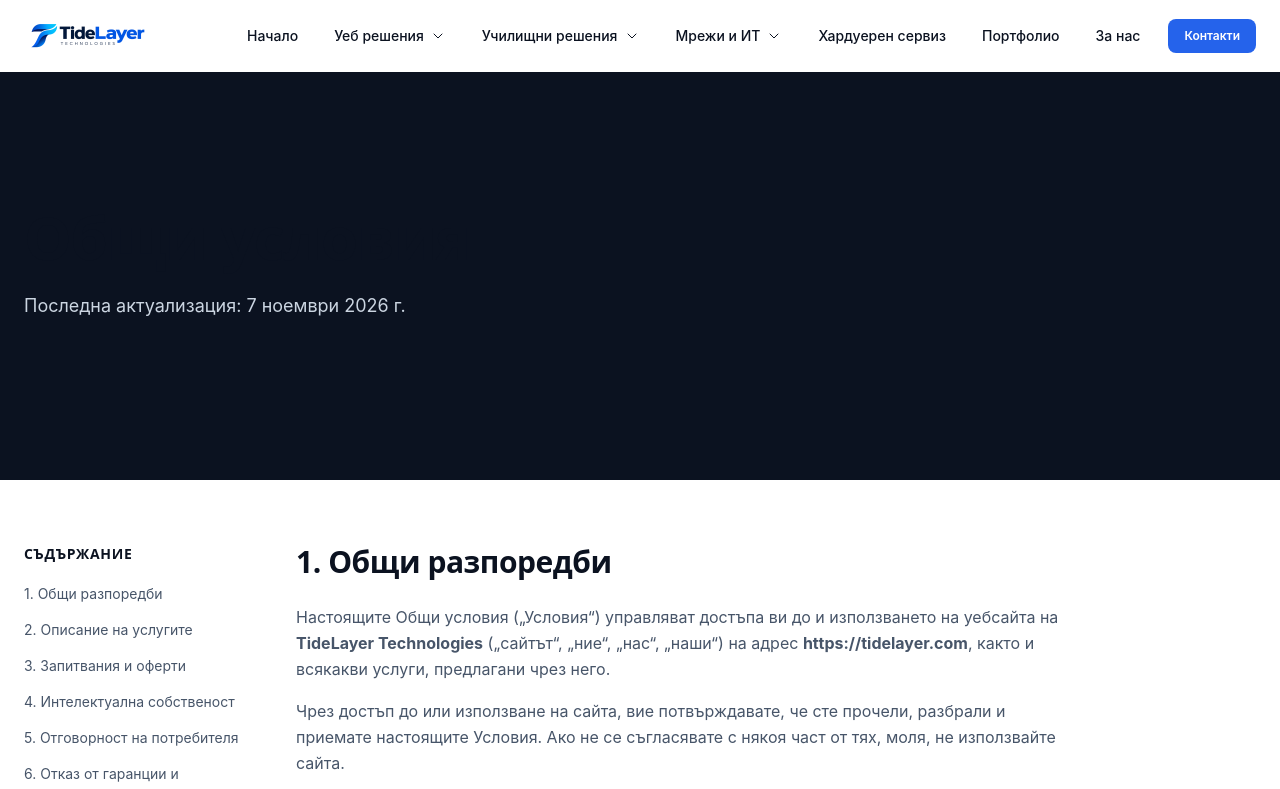
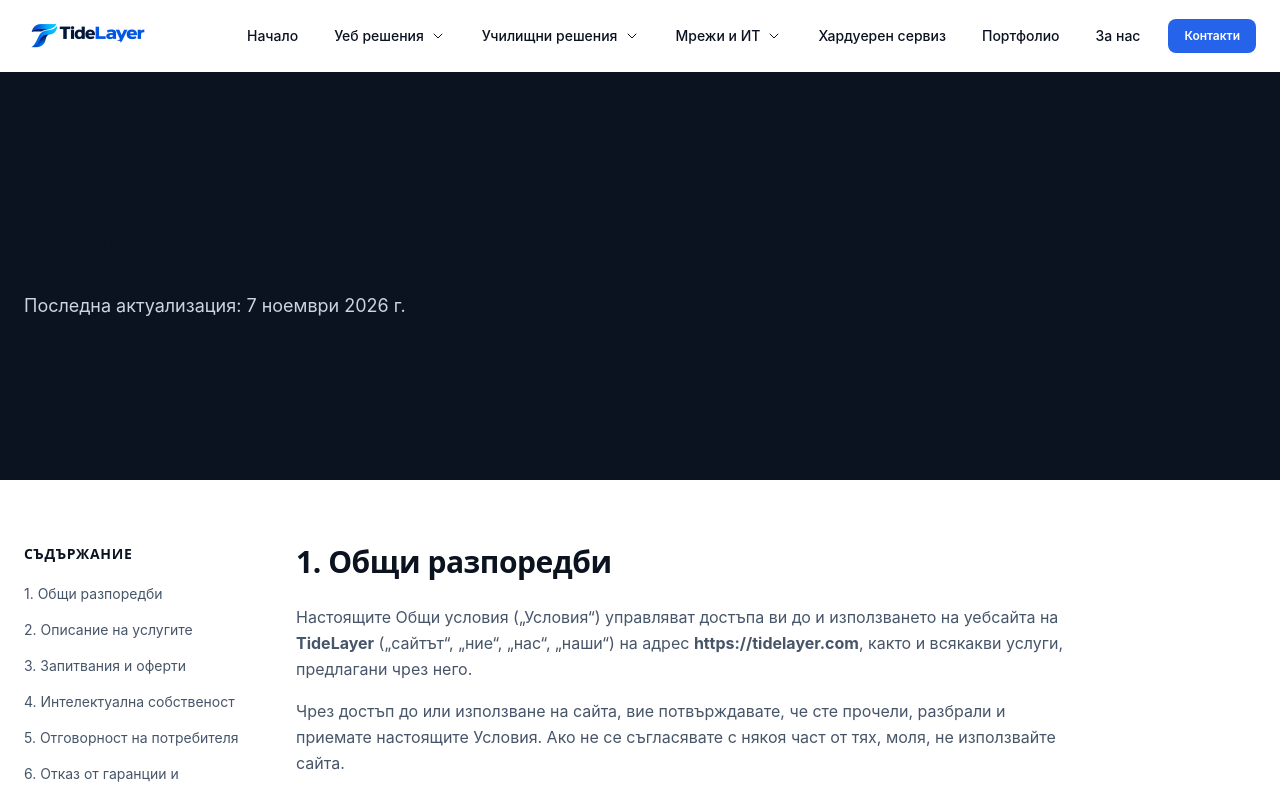
Before and after one commit to kvatev/TideLayer, a React (Vite) app: page /terms in a window 1280 px wide. Shown: the top 789 px of the page. Built offline with nearby package versions, Linux system fonts and the light colour scheme.

Commit message:
feat: simplify brand name and browser tab title to TideLayer only

```diff
--- a/index.html
+++ b/index.html
@@ -3,7 +3,7 @@
   <head>
     <meta charset="UTF-8" />
     <meta name="viewport" content="width=device-width, initial-scale=1.0" />
-    <title>TideLayer Technologies | Web. Systems. Support.</title>
+    <title>TideLayer</title>
 
     <!-- Фавикон за таба на браузъра (само логото / иконата без текст) -->
     <link rel="icon" type="image/svg+xml" href="/favicon.svg?v=2" />
@@ -17,38 +17,37 @@
     <!-- SEO Мета тагове за търсачки -->
     <meta name="description" content="Технологични решения за бизнес и образование. Уеб разработка, софтуер за училища, ИТ инфраструктура и хардуерен сервиз в Бургас и България." />
     <meta name="keywords" content="уеб разработка, уебсайтове, уеб приложения, софтуер за образование, ИТ инфраструктура, мрежи, хардуерен сервиз, Бургас, TideLayer" />
-    <meta name="author" content="TideLayer Technologies" />
+    <meta name="author" content="TideLayer" />
     <meta name="robots" content="index, follow" />
     <link rel="canonical" href="https://tidelayer.com" />
 
-    <!-- Open Graph (Facebook, LinkedIn, Viber, Telegram - логото с текста) -->
+    <!-- Open Graph (Facebook, LinkedIn, Viber, Telegram) -->
     <meta property="og:type" content="website" />
     <meta property="og:url" content="https://tidelayer.com" />
-    <meta property="og:site_name" content="TideLayer Technologies" />
-    <meta property="og:title" content="TideLayer Technologies | Web. Systems. Support." />
+    <meta property="og:site_name" content="TideLayer" />
+    <meta property="og:title" content="TideLayer" />
     <meta property="og:description" content="Технологични решения за бизнес и образование. Уеб разработка, специализиран софтуер за училища, ИТ инфраструктура и хардуерен сервиз." />
     <meta property="og:image" content="https://tidelayer.com/images/logo/logo.webp" />
     <meta property="og:image:secure_url" content="https://tidelayer.com/images/logo/logo.webp" />
     <meta property="og:image:type" content="image/webp" />
     <meta property="og:image:width" content="2048" />
     <meta property="og:image:height" content="768" />
-    <meta property="og:image:alt" content="TideLayer Technologies Logo" />
+    <meta property="og:image:alt" content="TideLayer Logo" />
     <meta property="og:locale" content="bg_BG" />
 
     <!-- Twitter Card -->
     <meta name="twitter:card" content="summary_large_image" />
-    <meta name="twitter:title" content="TideLayer Technologies | Web. Systems. Support." />
+    <meta name="twitter:title" content="TideLayer" />
     <meta name="twitter:description" content="Технологични решения за бизнес и образование. Уеб разработка, софтуер за училища, ИТ инфраструктура и хардуерен сервиз." />
     <meta name="twitter:image" content="https://tidelayer.com/images/logo/logo.webp" />
-    <meta name="twitter:image:alt" content="TideLayer Technologies Logo" />
+    <meta name="twitter:image:alt" content="TideLayer Logo" />
 
-    <!-- Структурирани данни за Google Търсачка (и двете: логото с текст и иконата) -->
+    <!-- Структурирани данни за Google Търсачка -->
     <script type="application/ld+json">
       {
         "@context": "https://schema.org",
         "@type": "Organization",
-        "name": "TideLayer Technologies",
-        "alternateName": "TideLayer",
+        "name": "TideLayer",
         "url": "https://tidelayer.com",
         "logo": "https://tidelayer.com/images/logo/logo.webp",
         "image": [
--- a/src/components/sections/Intro.tsx
+++ b/src/components/sections/Intro.tsx
@@ -8,7 +8,7 @@ export function Intro() {
           </h2>
           <div className="prose prose-slate max-w-none text-lg leading-relaxed space-y-6">
             <p>
-              TideLayer Technologies обединява три ключови технологични способности под една кръчка: уеб разработка, специализиран софтуер за образованието и мрежова ИТ инфраструктура.
+              TideLayer обединява три ключови технологични способности под една кръчка: уеб разработка, специализиран софтуер за образованието и мрежова ИТ инфраструктура.
               Този комбиниран подход ни позволява да разбираме бизнеса на клиентите си отвсякъде — от клиентоориентирания уебсайт, през вътрешните бизнес процеси, до хардуерната и мрежова основа, която ги поддържа.
             </p>
             <p>
--- a/src/components/sections/WhyChooseUs.tsx
+++ b/src/components/sections/WhyChooseUs.tsx
@@ -40,7 +40,7 @@ export function WhyChooseUs() {
       <div className="container">
         <div className="text-center max-w-2xl mx-auto mb-12 animate-fade-in">
           <h2 id="why-title" className="text-4xl md:text-5xl font-heading font-bold text-navy-900 mb-4">
-            Защо TideLayer Technologies
+            Защо TideLayer
           </h2>
           <p className="text-lg text-slate-600">
             Избирайте ни не защото сме най-големи, а защото сме най-добро подходящи за дългосрочен технологичен партньор.
--- a/src/config/brand.ts
+++ b/src/config/brand.ts
@@ -1,5 +1,5 @@
 export const brandConfig = {
-  name: 'TideLayer Technologies',
+  name: 'TideLayer',
   tagline: 'Web. Systems. Support.',
   shortName: 'TideLayer',
 
@@ -24,7 +24,7 @@ export const brandConfig = {
 
   // SEO defaults
   seo: {
-    defaultTitle: 'TideLayer Technologies | Web. Systems. Support.',
+    defaultTitle: 'TideLayer',
     defaultDescription: 'Технологични решения за бизнес и образование. Уеб разработка, софтуер за училища, ИТ инфраструктура и хардуерен сервиз.',
     defaultKeywords: [
       'уеб разработка',
@@ -38,7 +38,7 @@ export const brandConfig = {
       'Wi-Fi инсталация'
     ],
     ogImage: '/images/logo/logo.webp',
-    siteName: 'TideLayer Technologies',
+    siteName: 'TideLayer',
     locale: 'bg_BG',
     url: 'https://tidelayer.com'
   },
--- a/src/pages/about/About.tsx
+++ b/src/pages/about/About.tsx
@@ -132,7 +132,7 @@ export function About() {
                 <div>
                   <h3 className="text-2xl font-heading font-bold mb-3">Основател и главен консултант</h3>
                   <p className="text-slate-200 mb-4 leading-relaxed">
-                    Основателят на TideLayer Technologies има опит в образователната система и разбира реалните предизвикателни пред училищата.
+                    Основателят на TideLayer има опит в образователната система и разбира реалните предизвикателни пред училищата.
                     Това знание е основата за създаването на нашите специализирани софтуерни продукти за образование.
                   </p>
                   <p className="text-slate-200 leading-relaxed">
```
Also changed, not shown: public/images/logo/logo.webp.
